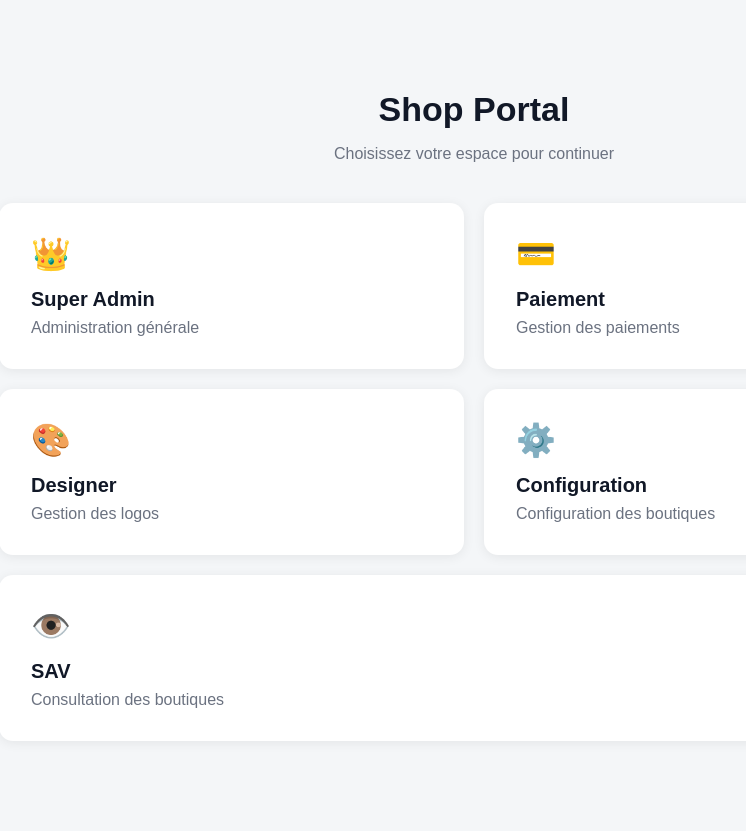
After one commit to obouquiyou-code/shop-portal, a Flask app: page /select-role in a window 1280 px wide. The commit adds this page. Shown: the whole page, without its empty margins (166-912 px from the left). Run offline with Flask 3, Linux system fonts and the light colour scheme.

Commit message:
Add role selection login flow

```diff
--- a/app.py
+++ b/app.py
@@ -541,12 +541,35 @@ def edit_shop(shop_id):
         role=role
     )
 
-@app.route("/login", methods=["GET", "POST"])
+@app.route("/select-role")
+def select_role():
+    return render_template("select_role.html")
+
+
+@app.route("/login")
 def login():
+    return redirect(url_for("select_role"))
+
+
+@app.route("/login/<role>", methods=["GET", "POST"])
+def login_role(role):
+
+    allowed_roles = {
+        "super_admin": "admin",
+        "payment": "lise",
+        "designer": "designer",
+        "shop_config": "config",
+        "reader": "sav"
+    }
+
+    if role not in allowed_roles:
+        return redirect(url_for("select_role"))
+
+    username = allowed_roles[role]
     error = None
 
     if request.method == "POST":
-        username = request.form["username"]
+
         password = request.form["password"]
 
         conn = get_azure_sql_connection()
@@ -555,8 +578,14 @@ def login():
         cursor.execute("""
             SELECT id, username, password, role
             FROM users
-            WHERE username = ? AND password = ?
-        """, (username, password))
+            WHERE username = ?
+              AND password = ?
+              AND role = ?
+        """, (
+            username,
+            password,
+            role
+        ))
 
         user = cursor.fetchone()
 
@@ -570,9 +599,14 @@ def login():
 
             return redirect(url_for("shops"))
 
-        error = "Nom d'utilisateur ou mot de passe incorrect."
+        error = "Mot de passe incorrect."
 
-    return render_template("login.html", error=error)
+    return render_template(
+        "login.html",
+        error=error,
+        role=role,
+        username=username
+    )
 
 @app.route("/logout")
 def logout():
--- a/static/style.css
+++ b/static/style.css
@@ -801,3 +801,81 @@ tbody tr:hover {
         flex-direction: column;
     }
 }
+
+/* =========================
+   SELECTION DU ROLE
+   ========================= */
+
+.role-page {
+    max-width: 950px;
+    margin: 60px auto;
+}
+
+.role-header {
+    text-align: center;
+    margin-bottom: 40px;
+}
+
+.role-header h1 {
+    margin-bottom: 10px;
+    font-size: 34px;
+    color: #111827;
+}
+
+.role-header p {
+    color: #6b7280;
+    font-size: 16px;
+}
+
+.role-grid {
+    display: grid;
+    grid-template-columns: repeat(2, 1fr);
+    gap: 20px;
+}
+
+.role-card {
+    display: block;
+    padding: 30px;
+    background: white;
+    border-radius: 14px;
+    text-decoration: none;
+    color: #111827;
+    box-shadow: 0 2px 12px rgba(0, 0, 0, 0.07);
+    border: 2px solid transparent;
+    transition: 0.2s ease;
+}
+
+.role-card:hover {
+    transform: translateY(-3px);
+    border-color: #2563eb;
+    box-shadow: 0 8px 20px rgba(0, 0, 0, 0.10);
+}
+
+.role-icon {
+    font-size: 32px;
+    margin-bottom: 15px;
+}
+
+.role-card h2 {
+    margin: 0 0 8px;
+    font-size: 20px;
+}
+
+.role-card p {
+    margin: 0;
+    color: #6b7280;
+}
+
+.role-card:last-child {
+    grid-column: 1 / -1;
+}
+
+@media (max-width: 700px) {
+    .role-grid {
+        grid-template-columns: 1fr;
+    }
+
+    .role-card:last-child {
+        grid-column: auto;
+    }
+}
--- /dev/null
+++ b/templates/select_role.html
@@ -0,0 +1,65 @@
+<!DOCTYPE html>
+<html lang="fr">
+
+<head>
+    <meta charset="UTF-8">
+    <meta name="viewport" content="width=device-width, initial-scale=1.0">
+    <title>Choisir votre espace - Shop Portal</title>
+
+    <link
+        rel="stylesheet"
+        href="{{ url_for('static', filename='style.css') }}"
+    >
+</head>
+
+<body>
+
+<div class="container">
+
+    <div class="role-page">
+
+        <div class="role-header">
+            <h1>Shop Portal</h1>
+            <p>Choisissez votre espace pour continuer</p>
+        </div>
+
+        <div class="role-grid">
+
+            <a href="/login/super_admin" class="role-card">
+                <div class="role-icon">👑</div>
+                <h2>Super Admin</h2>
+                <p>Administration générale</p>
+            </a>
+
+            <a href="/login/payment" class="role-card">
+                <div class="role-icon">💳</div>
+                <h2>Paiement</h2>
+                <p>Gestion des paiements</p>
+            </a>
+
+            <a href="/login/designer" class="role-card">
+                <div class="role-icon">🎨</div>
+                <h2>Designer</h2>
+                <p>Gestion des logos</p>
+            </a>
+
+            <a href="/login/shop_config" class="role-card">
+                <div class="role-icon">⚙️</div>
+                <h2>Configuration</h2>
+                <p>Configuration des boutiques</p>
+            </a>
+
+            <a href="/login/reader" class="role-card">
+                <div class="role-icon">👁️</div>
+                <h2>SAV</h2>
+                <p>Consultation des boutiques</p>
+            </a>
+
+        </div>
+
+    </div>
+
+</div>
+
+</body>
+</html>
```
Also changed, not shown: templates/login.html (+27 -27 lines).
